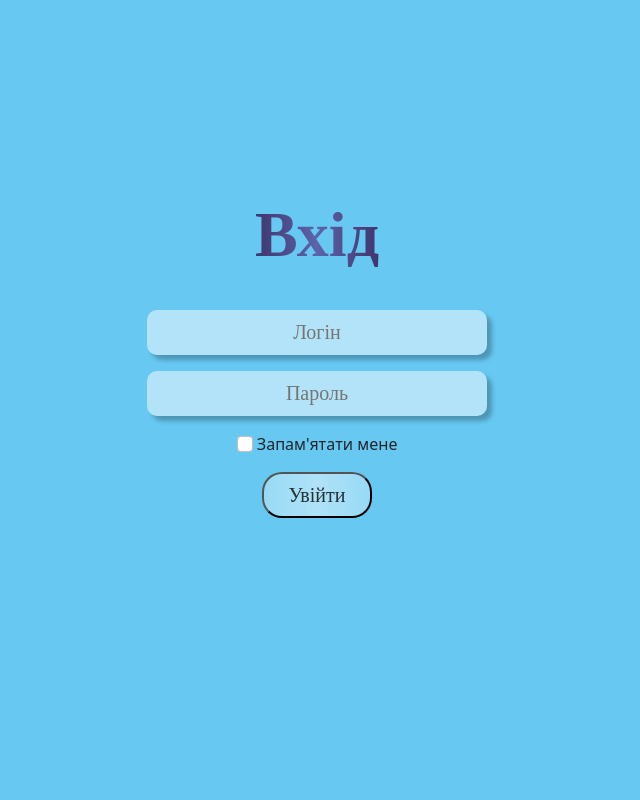
After one commit to Skapupel/flask-course-work, a Flask app: page /login in a window 1280 px wide. The commit adds this page. Shown: the whole page, without its empty margins (323-963 px from the left). Run offline with Flask 2, Linux system fonts and the light colour scheme; parts of the project's set-up code (start-up, migrations or seed data) failed here and were passed over.

Commit message:
New login manager New login html Rebased layout html

```diff
--- a/flasksite/models/users.py
+++ b/flasksite/models/users.py
@@ -1,7 +1,8 @@
 from flasksite.extensions import db
+from flask_login import UserMixin
 
 
-class Users(db.Model):
+class Users(db.Model, UserMixin):
     id = db.Column(db.Integer, primary_key=True)
     username = db.Column(db.String(64), unique=True, nullable=False)
     password = db.Column(db.String(60), nullable=False)
--- /dev/null
+++ b/flasksite/static/css/login-style.css
@@ -0,0 +1,57 @@
+html {
+    background: #67C8F1;
+    min-height: 100%;
+    background-size: cover;
+}
+
+body {
+    background: transparent;
+    text-align: center;
+}
+
+h1 {
+    font-family: Roboto Slab;
+    font-style: normal;
+    font-weight: bold;
+    font-size: 4rem;
+    line-height: 5.375rem;
+    margin-bottom: 2rem;
+    display: inline-block;
+    background: linear-gradient(90deg, rgba(62, 47, 104, 0.96) 0%, rgba(89, 68, 148, 0.76) 50%, rgba(62, 47, 104, 0.96) 100%);
+    -webkit-background-clip: text;
+    -webkit-text-fill-color: transparent;
+}
+
+.my-input {
+    margin-bottom: 1rem;
+    border: 0rem;
+    border-radius: 10px;
+    min-height: 2.8125rem;
+    min-width: 21.25rem;
+    margin: 0rem;
+    text-align: center;
+    font-family: Roboto Slab;
+    font-style: normal;
+    font-size: 1.25rem;
+    color: rgba(0, 0, 0, 0.784);
+    line-height: 1.64875rem;
+    display: inline-block;
+    background: rgba(255, 255, 255, 0.5);
+    box-shadow: 5px 5px 4px 0px rgba(0, 0, 0, 0.25);
+}
+
+.my-button {
+    font-family: Roboto Slab;
+    font-style: normal;
+    font-size: 1.25rem;
+    line-height: 1.64875rem;
+    text-align: center;
+    color: rgba(0, 0, 0, 0.784);
+    background: linear-gradient(90deg, rgba(255, 255, 255, 0.32) 0%, rgba(255, 255, 255, 0.48) 50%, rgba(255, 255, 255, 0.32) 100%);
+    padding: .5rem 1.5rem;
+    border-radius: 20px;
+}
+
+.center1 {
+    margin-top: 12rem;
+}
--- a/flasksite/templates/layouts/layout.html
+++ b/flasksite/templates/layouts/layout.html
@@ -1,10 +1,19 @@
 <!DOCTYPE html>
-<html lang="en">
+<html lang="uk">
 <head>
     {% include "layouts/header.html" %}
+    {% block header %}{% endblock header %}
 </head>
 <body>
-
+    {% with messages = get_flashed_messages(with_categories=true) %}
+        {% if messages %}
+            {% for category, message in messages %}
+                <div class="alert alert-{{ category }}">
+                    {{ message }}
+                </div>
+            {% endfor %}
+        {% endif %}
+    {% endwith %}
     {% block content %}{% endblock content %}
 
     {% include "layouts/footer.html" %}
--- /dev/null
+++ b/flasksite/templates/login.html
@@ -0,0 +1,48 @@
+{% extends "layouts/layout.html" %}
+
+{% block header %}
+    <link rel="stylesheet" href="{{ url_for('static', filename='css/login-style.css') }}">
+{% endblock header %}
+
+{% block content %}
+    <div class="container">
+        <div class="row">
+            <div class="col-lg-12">
+                <div class="center1">
+                    <h1>Вхід</h1>
+                    <form action="" method="POST">
+                        {{ form.hidden_tag() }}
+                        {% if form.username.errors %}
+                            <p>{{ form.username(class="my-input is-invalid", placeholder="Логін") }}</p>
+                            <div class="invalid-feedback">
+                                {% for error in form.username.errors %}
+                                    <span>{{ error }}</span>
+                                {% endfor %}
+                            </div>
+                        {% else %}
+                            <p>{{ form.username(class="my-input", placeholder="Логін") }}</p>
+                        {% endif %}
+
+                        {% if form.username.errors %}
+                            <p>{{ form.password(class="my-input is-invalid", placeholder="Пароль") }}</p>
+                            <div class="invalid-feedback">
+                                {% for error in form.username.errors %}
+                                    <span>{{ error }}</span>
+                                {% endfor %}
+                            </div>
+                        {% else %}
+                            <p>{{ form.password(class="my-input", placeholder="Пароль") }}</p>
+                        {% endif %}
+
+                        <p>
+                            {{ form.remember_me(class="form-check-input") }}
+                            {{ form.remember_me.label(class="form-check-label") }}
+                        </p>
+
+                        <p>{{ form.submit(class="my-button") }}</p>
+                    </form>
+                </div>
+            </div>
+        </div>
+    </div>
+{% endblock content %}
--- a/flasksite/views/admin/utilities.py
+++ b/flasksite/views/admin/utilities.py
@@ -1,11 +1,13 @@
 from flasksite.models import Users
-from flasksite import db
+from flasksite import db, bcrypt
 
 
 def create_admin():
     try:
         if not Users.query.filter_by(username='admin').first():
-            admin = Users('admin', 'admin', 1, True)
+            password = 'admin'
+            hashed_password = bcrypt.generate_password_hash(password).decode('utf-8')
+            admin = Users('admin', hashed_password, 1, True)
             db.session.add(admin)
             db.session.commit()
     except:
--- /dev/null
+++ b/flasksite/views/user/controllers/user_logic.py
@@ -0,0 +1,19 @@
+from flasksite.views.user.forms import LoginForm
+from flasksite.models import Users
+from flasksite import bcrypt
+from flask import render_template, flash, redirect, url_for
+from flask_login import login_user
+import flasksite.views.user.controllers.login_manage
+
+
+def login_logic():
+    form = LoginForm()
+    if form.validate_on_submit():
+        user = Users.query.filter_by(username=form.username.data).first()
+        if user and bcrypt.check_password_hash(user.password, form.password.data):
+            login_user(user, remember=form.remember_me.data)
+            flash(f'Ви увійшли як {form.username.data}.', 'success')
+            return redirect(url_for('main.home'))
+        else:
+            flash('Невірний логін або пароль.', 'danger')
+    return render_template('login.html', title='Login', form=form)
--- a/flasksite/views/user/forms.py
+++ b/flasksite/views/user/forms.py
@@ -0,0 +1,11 @@
+from flask_wtf import FlaskForm
+from wtforms import StringField, PasswordField, BooleanField, SubmitField
+from wtforms.validators import DataRequired, ValidationError
+from flasksite.models import Users
+
+
+class LoginForm(FlaskForm):
+    username = StringField('Логін', validators=[DataRequired()])
+    password = PasswordField('Пароль', validators=[DataRequired()])
+    remember_me = BooleanField('Запам\'ятати мене')
+    submit = SubmitField('Увійти')
--- a/flasksite/views/user/routes.py
+++ b/flasksite/views/user/routes.py
@@ -0,0 +1,10 @@
+from flask import Blueprint
+from flasksite.views.user.controllers.user_logic import login_logic
+
+
+user = Blueprint('user', __name__)
+
+
+@user.route('/login', methods=['GET', 'POST'])
+def login():
+    return login_logic()
```
Also changed, not shown: flasksite/views/user/controllers/login_manage.py (added, +7 -0 lines), flasksite/static/style.css (deleted).
